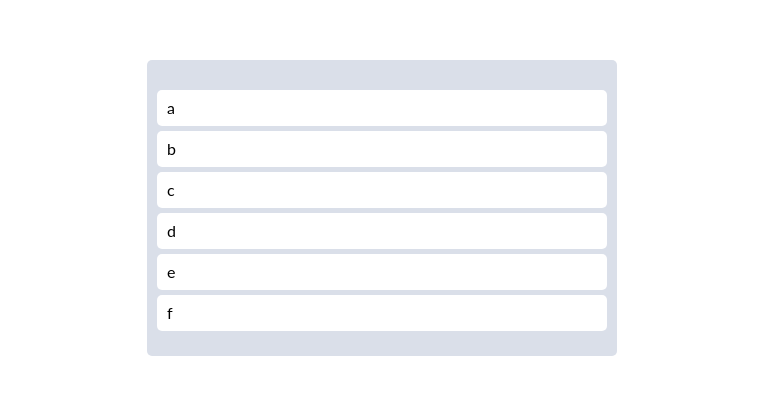
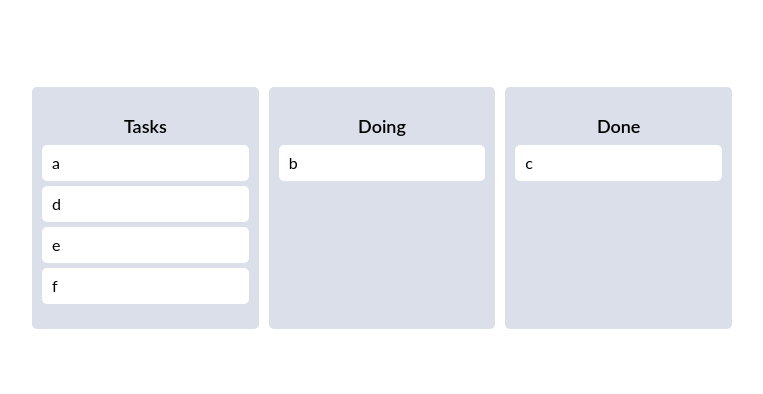
Before and after one commit to sbbtt/dnd, a React (Create React App) app: page / in a window 1280 px wide. Shown: the part 192-586 px from the top of the page, without its empty margins (258-1021 px from the left). Built offline with nearby package versions, Linux system fonts and the light colour scheme.

Commit message:
3frame으로 분할
각각 3개의 droppable board 생성
droppableId = {boardId}

```diff
--- a/src/App.tsx
+++ b/src/App.tsx
@@ -2,11 +2,12 @@
 import { RecoilState, useRecoilState } from "recoil";
 import styled from "styled-components";
 import { todoState } from "./atoms";
+import { Board } from "./Components/Board";
 import DraggableCard from "./Components/DraggableCard";
 
 const Wrapper = styled.div`
   display: flex;
-  max-width: 470px;
+  max-width: 700px;
   width: 100%;
   margin: 0 auto;
   justify-content: center;
@@ -16,23 +17,17 @@
 const Boards = styled.div`
   display: grid;
   width: 100%;
-  grid-template-columns: repeact(1, 1fr);
-`;
-const Board = styled.div`
-  padding: 20px 10px;
-  padding-top: 30px;
-  background-color: ${(props) => props.theme.boardColor};
-  border-radius: 5px;
-  min-height: 200px;
+  gap: 10px;
+  grid-template-columns: repeat(3, 1fr);
 `;
 
 
 
 function App() {
   const [todos, setTodos] =useRecoilState(todoState)
-  const onDragEnd = ({draggableId, destination, source}:DropResult) => {
-    if(!destination) return ;
-    setTodos(oldTodos=>{
+  const onDragEnd = (info:DropResult) => {
+    console.log('info?',info)
+/*     setTodos(oldTodos=>{
       const copyTodos = [...oldTodos]
       //remove items on source.index
       console.log('delete what?', source.index)
@@ -41,23 +36,16 @@
       //put back the items on the destination.index
       copyTodos.splice(destination?.index, 0, draggableId)
       return copyTodos
-    })
+    }) */
   };
   return (
     <>
       <DragDropContext onDragEnd={onDragEnd}>
         <Wrapper>
           <Boards>
-            <Droppable droppableId="one">
-              {(provided) => (
-                <Board ref={provided.innerRef} {...provided.droppableProps}>
-                  {todos.map((value, index) => (
-                    <DraggableCard key={value} index={index} value={value}/>
-                  ))}
-                  {provided.placeholder}
-                </Board>
-              )}
-            </Droppable>
+            {Object.keys(todos).map((boardId) => (
+              <Board boardId={boardId} key={boardId} todos={todos[boardId]} />
+            ))}
           </Boards>
         </Wrapper>
       </DragDropContext>
--- /dev/null
+++ b/src/Components/Board.tsx
@@ -0,0 +1,36 @@
+import { Droppable } from '@hello-pangea/dnd'
+import React from 'react'
+import styled from 'styled-components';
+import DraggableCard from './DraggableCard'
+const Wrapper = styled.div`
+  padding: 20px 10px;
+  padding-top: 30px;
+  background-color: ${(props) => props.theme.boardColor};
+  border-radius: 5px;
+  min-height: 200px;
+`;
+const Title = styled.h2`
+  text-align: center;
+  font-weight: 600;
+  margin-bottom: 10px;
+  font-size: 18px;
+`;
+interface IBoardProps{
+    todos: string[];
+    boardId: string;
+}
+export const Board = ({todos, boardId}:IBoardProps) => {
+  return (
+    <Droppable droppableId={boardId}>
+    {(provided) => (
+      <Wrapper ref={provided.innerRef} {...provided.droppableProps}>
+        <Title>{boardId}</Title>
+        {todos.map((val, index) => (
+          <DraggableCard key={val} index={index} value={val}/>
+        ))}
+        {provided.placeholder}
+      </Wrapper>
+    )}
+  </Droppable>
+  )
+}
--- a/src/atoms.tsx
+++ b/src/atoms.tsx
@@ -1,6 +1,13 @@
 import { atom, selector } from 'recoil';
 
-export const todoState = atom({
+interface ITodoState {
+    [key: string] : string[]
+}
+export const todoState = atom<ITodoState>({
     key:'todo',
-    default: ['a', 'b', 'c', 'd', 'e', 'f']
+    default:{
+        'Tasks': ['a','d','e','f'],
+        Doing: ['b'],
+        Done: ['c'],
+    }
 })
```
